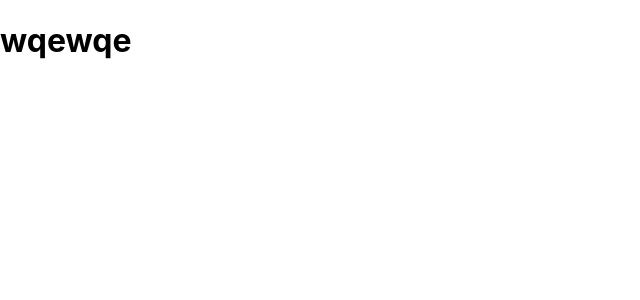
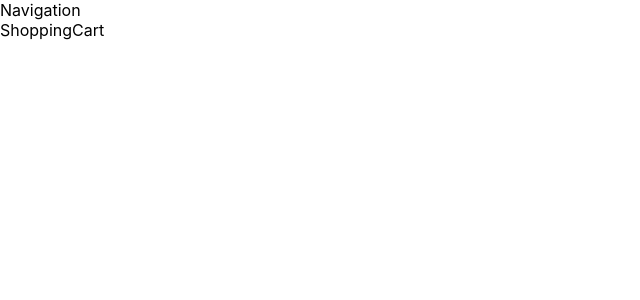
Before and after one commit to aleksandr-krivoruchko/Food-Delivery-App, a React (Create React App) app: page /cart in a window 1280 px wide. Shown: the top 300 px of the page, without its empty margins (0-640 px from the left). Built offline with nearby package versions, Linux system fonts and the light colour scheme.

Commit message:
created the basic structure

```diff
--- a/package.json
+++ b/package.json
@@ -6,10 +6,11 @@
 		"@testing-library/jest-dom": "^5.16.5",
 		"@testing-library/react": "^13.4.0",
 		"@testing-library/user-event": "^13.5.0",
+		"axios": "^1.4.0",
 		"react": "^18.2.0",
 		"react-dom": "^18.2.0",
-    "react-scripts": "5.0.1",
-    "web-vitals": "^2.1.4"
+		"react-router-dom": "^6.11.2",
+		"react-scripts": "5.0.1"
 	},
 	"scripts": {
 		"start": "react-scripts start",
--- a/public/index.html
+++ b/public/index.html
@@ -10,34 +10,10 @@
       content="Web site created using create-react-app"
     />
     <link rel="apple-touch-icon" href="%PUBLIC_URL%/logo192.png" />
-    <!--
-      manifest.json provides metadata used when your web app is installed on a
-      user's mobile device or desktop. See https://developers.google.com/web/fundamentals/web-app-manifest/
-    -->
-    <link rel="manifest" href="%PUBLIC_URL%/manifest.json" />
-    <!--
-      Notice the use of %PUBLIC_URL% in the tags above.
-      It will be replaced with the URL of the `public` folder during the build.
-      Only files inside the `public` folder can be referenced from the HTML.
-
-      Unlike "/favicon.ico" or "favicon.ico", "%PUBLIC_URL%/favicon.ico" will
-      work correctly both with client-side routing and a non-root public URL.
-      Learn how to configure a non-root public URL by running `npm run build`.
-    -->
-    <title>React App</title>
+    <title>Food Delivery App</title>
   </head>
   <body>
     <noscript>You need to enable JavaScript to run this app.</noscript>
     <div id="root"></div>
-    <!--
-      This HTML file is a template.
-      If you open it directly in the browser, you will see an empty page.
-
-      You can add webfonts, meta tags, or analytics to this file.
-      The build step will place the bundled scripts into the <body> tag.
-
-      To begin the development, run `npm start` or `yarn start`.
-      To create a production bundle, use `npm run build` or `yarn build`.
-    -->
   </body>
 </html>
--- a/src/App.js
+++ /dev/null
@@ -1,5 +0,0 @@
-function App() {
-  return <h1>wqewqe</h1>;
-}
-
-export default App;
--- /dev/null
+++ b/src/components/App.jsx
@@ -0,0 +1,24 @@
+import React from "react";
+import { Routes, Route } from "react-router-dom";
+import Shop from "../pages/Shop";
+import ShoppingCart from "../pages/ShoppingCart";
+import NotFoundPage from "../pages/NotFoundPage";
+import Layout from "./Layout";
+import Navigation from "./Navigation";
+
+const App = () => {
+  return (
+    <>
+      <Navigation />
+      <Routes>
+        <Route path="/" element={<Layout />}>
+          <Route index element={<Shop />} />
+          <Route path="cart" element={<ShoppingCart />} />
+          <Route path="*" element={<NotFoundPage />}></Route>
+        </Route>
+      </Routes>
+    </>
+  );
+};
+
+export default App;
--- /dev/null
+++ b/src/components/Layout.jsx
@@ -0,0 +1,12 @@
+import React from "react";
+import { Outlet } from "react-router-dom";
+
+const Layout = () => {
+  return (
+    <main>
+      <Outlet />
+    </main>
+  );
+};
+
+export default Layout;
--- /dev/null
+++ b/src/components/Navigation.jsx
@@ -0,0 +1,7 @@
+import React from "react";
+
+const Navigation = () => {
+  return <div>Navigation</div>;
+};
+
+export default Navigation;
--- a/src/index.js
+++ b/src/index.js
@@ -1,11 +1,14 @@
 import React from "react";
 import ReactDOM from "react-dom/client";
+import { BrowserRouter } from "react-router-dom";
+import App from "./components/App.jsx";
 import "./index.css";
-import App from "./App";
 
 const root = ReactDOM.createRoot(document.getElementById("root"));
 root.render(
   <React.StrictMode>
-    <App />
+    <BrowserRouter>
+      <App />
+    </BrowserRouter>
   </React.StrictMode>
 );
--- /dev/null
+++ b/src/pages/NotFoundPage.jsx
@@ -0,0 +1,7 @@
+import React from "react";
+
+const NotFoundPage = () => {
+  return <div>NotFoundPage</div>;
+};
+
+export default NotFoundPage;
--- /dev/null
+++ b/src/pages/Shop.jsx
@@ -0,0 +1,7 @@
+import React from "react";
+
+const Shop = () => {
+  return <div>Shop</div>;
+};
+
+export default Shop;
--- /dev/null
+++ b/src/pages/ShoppingCart.jsx
@@ -0,0 +1,7 @@
+import React from "react";
+
+const ShoppingCart = () => {
+  return <div>ShoppingCart</div>;
+};
+
+export default ShoppingCart;
```
Also changed, not shown: public/manifest.json (deleted), 1 other file (tests, documents, lock files or other folders). Lines whose indentation alone changed are shown as unchanged.
